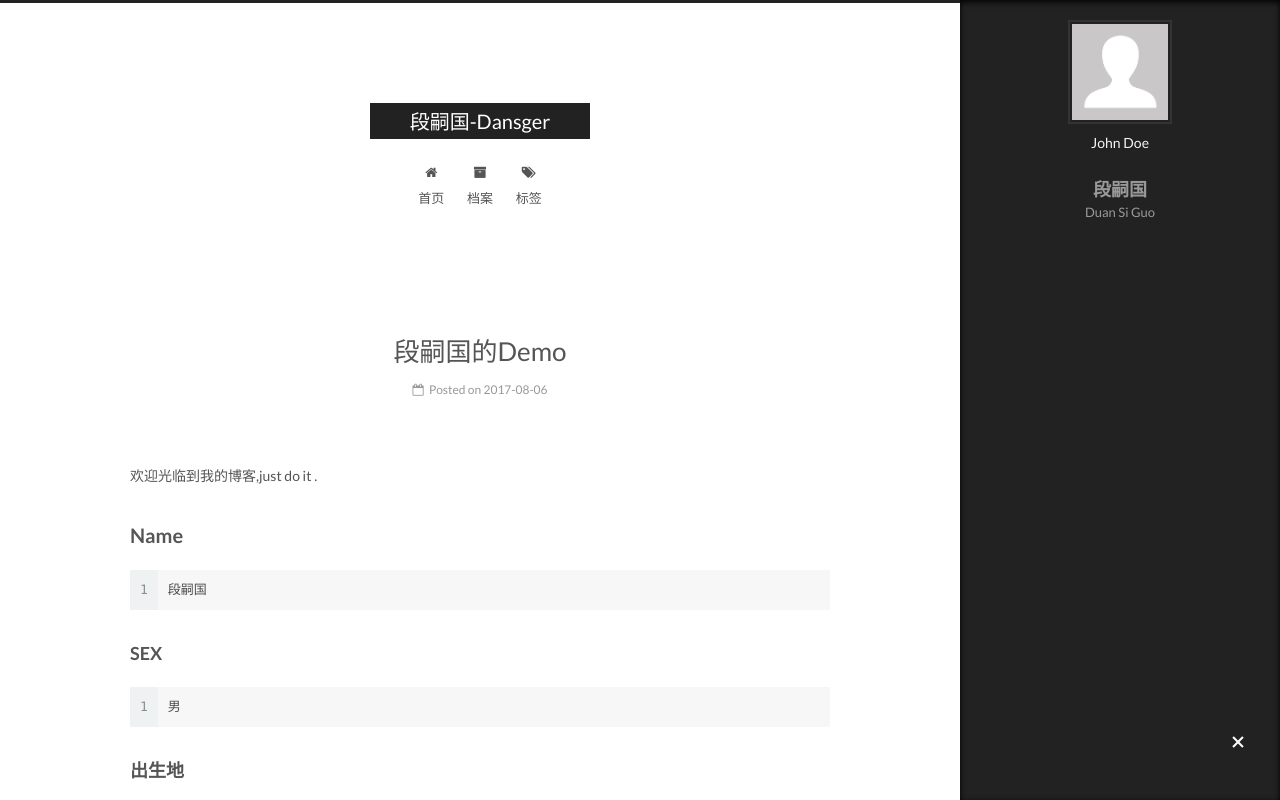
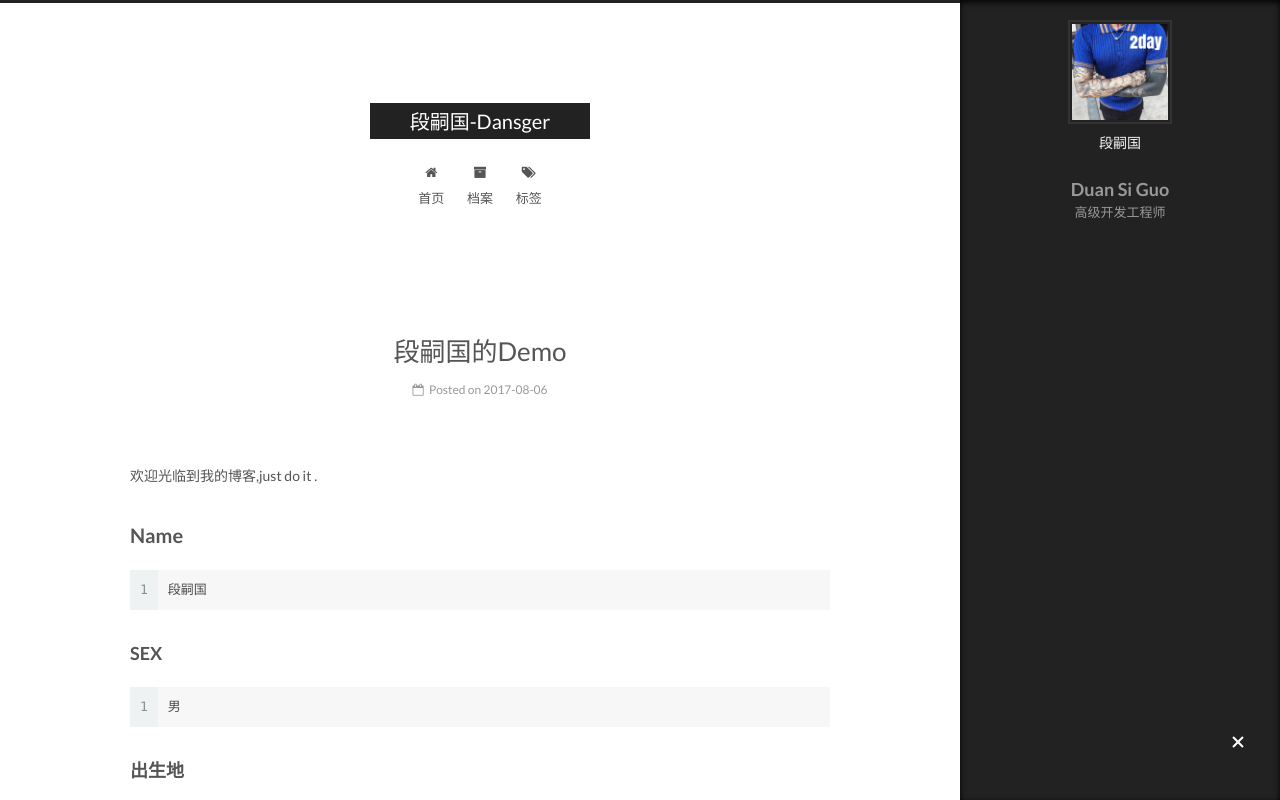
Before and after one commit to duansiguo/blog, a plain HTML site: page index.html in a window 1280 px wide. Both pictures are taken after a click on the element 1238 px from the left and 743 px from the top of the page. Shown: the top 800 px of the page. Drawn offline with Linux system fonts and the light colour scheme.

Commit message:
Site updated: 2017-08-06 14:53:45

```diff
--- a/index.html
+++ b/index.html
@@ -533,9 +533,9 @@
       <section class="site-overview sidebar-panel sidebar-panel-active">
         <div class="site-author motion-element" itemprop="author" itemscope itemtype="http://schema.org/Person">
           <img class="site-author-image" itemprop="image"
-               src="/images/avatar.gif"
+               src="/images/avatar.jpg"
                alt="John Doe" />
-          <p class="site-author-name" itemprop="name">John Doe</p>
+          <p class="site-author-name" itemprop="name">段嗣国</p>
 
               <p class="site-description motion-element" itemprop="description"></p>
 
@@ -545,8 +545,8 @@
 
             <div class="site-state-item site-state-posts">
               <a href="/images/avatar.jpg">
-                <span class="site-state-item-count">段嗣国</span>
-                <span class="site-state-item-name">Duan Si Guo</span>
+                <span class="site-state-item-count">Duan Si Guo</span>
+                <span class="site-state-item-name">高级开发工程师</span>
               </a>
             </div>
 
```
